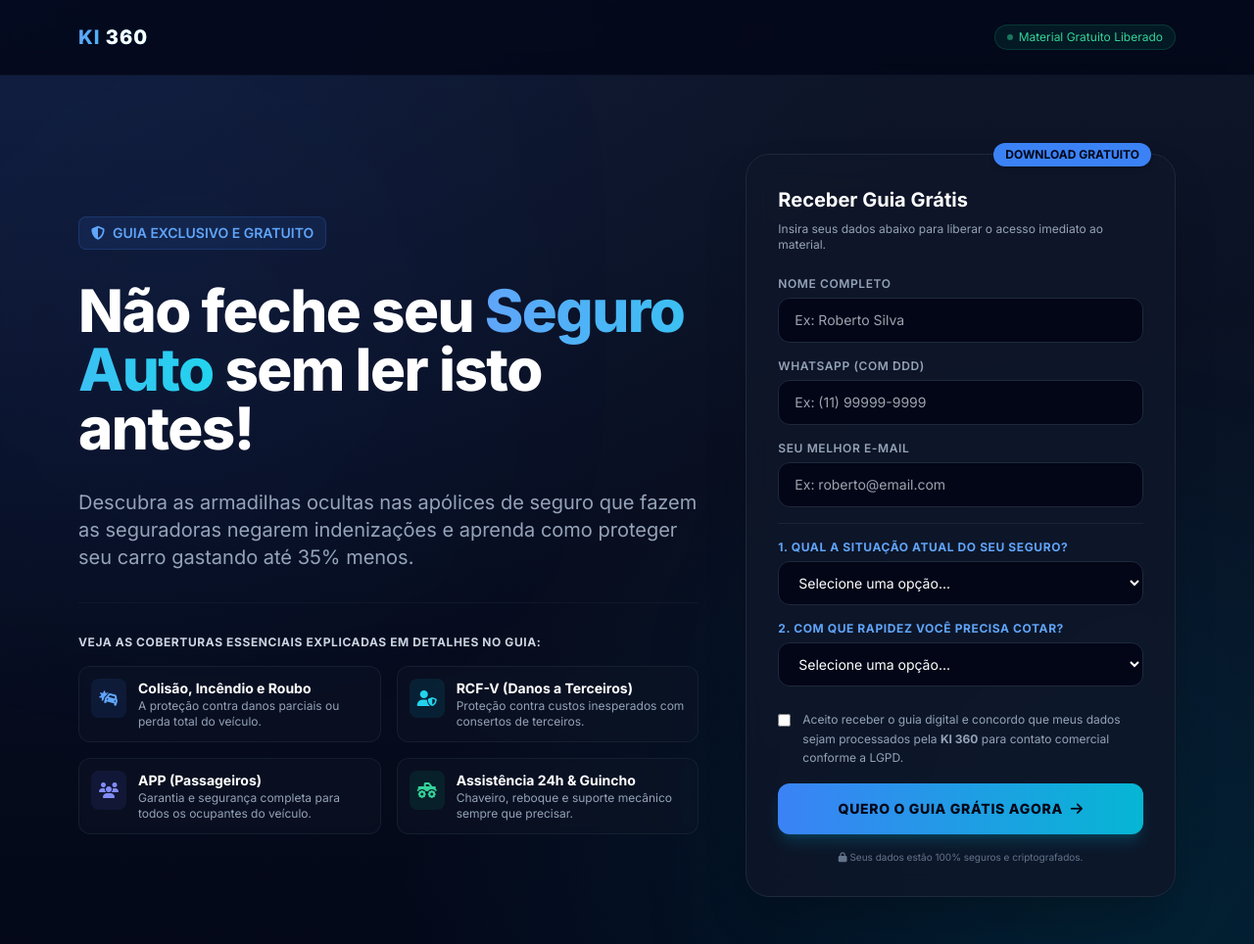
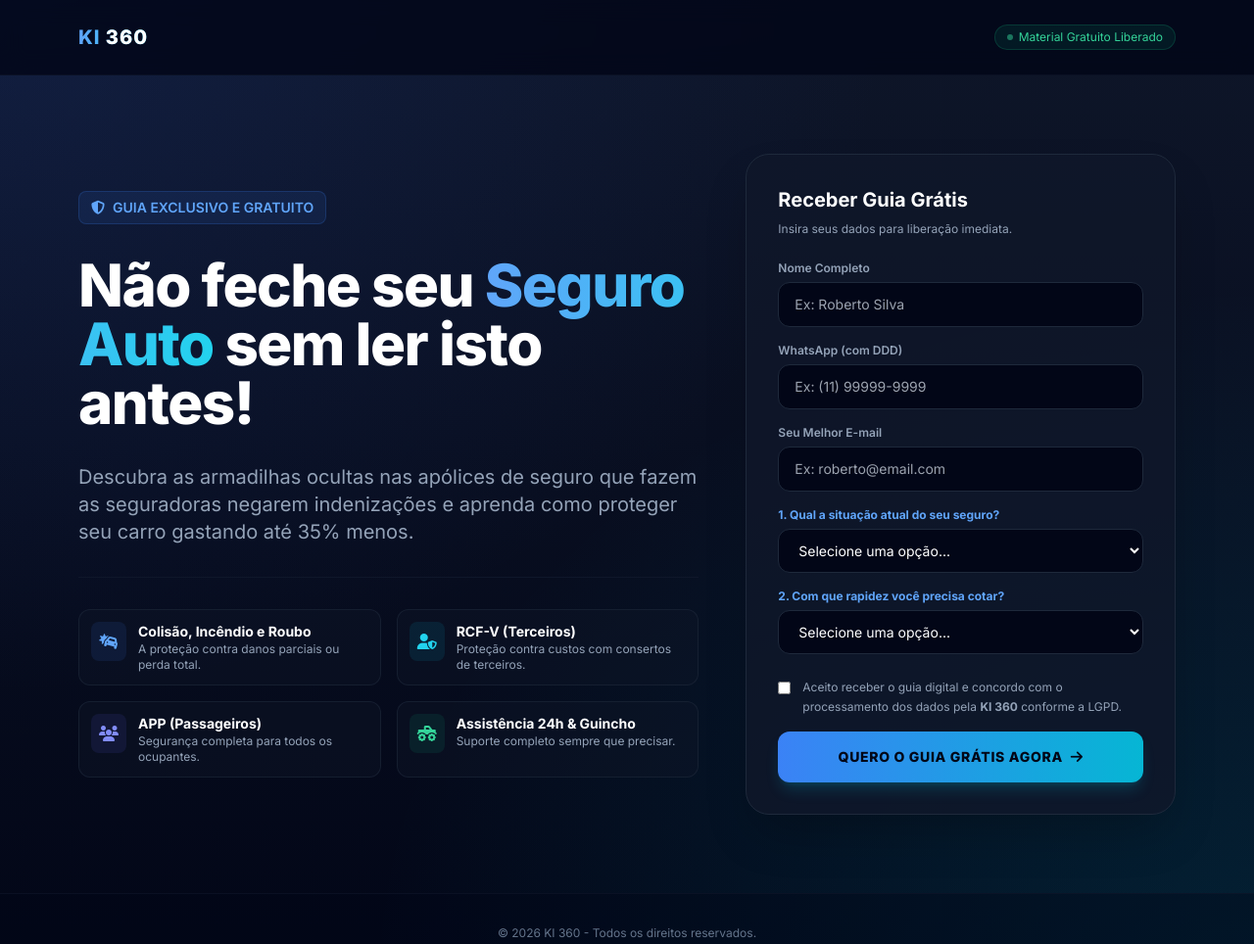
Before and after one commit to iluminelab-Starley/sa, a plain HTML site: page index.html in a window 1280 px wide. Shown: the top 964 px of the page at 98% size. Drawn offline with nearby package versions, Linux system fonts and the light colour scheme.

Commit message:
Update index.html

```diff
--- a/index.html
+++ b/index.html
@@ -4,30 +4,25 @@
     <meta charset="UTF-8">
     <meta name="viewport" content="width=device-width, initial-scale=1.0">
     <title>Guia Seguro Auto Protetor - Baixe Grátis</title>
-    <!-- Tailwind CSS para Design Responsivo de Alta Conversão -->
+    <!-- Tailwind CSS -->
     <script src="https://cdn.tailwindcss.com"></script>
     <!-- Google Fonts -->
     <link href="https://fonts.googleapis.com/css2?family=Inter:wght@300;400;600;700;800&display=swap" rel="stylesheet">
-    <!-- FontAwesome para Ícones -->
+    <!-- FontAwesome -->
     <link rel="stylesheet" href="https://cdnjs.cloudflare.com/ajax/libs/font-awesome/6.4.0/css/all.min.css">
     <style>
-        body {
-            font-family: 'Inter', sans-serif;
-        }
-        /* Background Premium */
+        body { font-family: 'Inter', sans-serif; }
         .bg-nicho-auto {
             background-color: #020617;
             background-image:
                 radial-gradient(at 0% 0%, rgba(30, 58, 138, 0.25) 0px, transparent 50%),
                 radial-gradient(at 100% 100%, rgba(6, 182, 212, 0.15) 0px, transparent 50%),
-                linear-gradient(180deg, rgba(15, 23, 42, 0.95) 0%, rgba(2, 6, 23, 0.98) 100%),
-                repeating-linear-gradient(0deg, transparent, transparent 40px, rgba(255,255,255,0.01) 40px, rgba(255,255,255,0.01) 41px);
+                linear-gradient(180deg, rgba(15, 23, 42, 0.95) 0%, rgba(2, 6, 23, 0.98) 100%);
         }
     </style>
 </head>
-<body class="bg-nicho-auto text-slate-100 min-h-screen selection:bg-blue-500 selection:text-white">
+<body class="bg-nicho-auto text-slate-100 min-h-screen">
 
-    <!-- Header Simples -->
     <header class="py-6 border-b border-slate-900/60 bg-slate-950/80 backdrop-blur-md sticky top-0 z-50">
         <div class="max-w-6xl mx-auto px-4 flex justify-between items-center">
             <div class="text-xl font-extrabold tracking-wider text-transparent bg-clip-text bg-gradient-to-r from-blue-400 to-cyan-400">
@@ -39,155 +34,141 @@
         </div>
     </header>
 
-    <!-- Seção Principal -->
     <main class="relative overflow-hidden py-12 md:py-20">
-
-        <div class="absolute top-20 left-10 w-[300px] h-[300px] bg-blue-600/10 blur-[150px] rounded-full pointer-events-none"></div>
-        <div class="absolute bottom-10 right-10 w-[300px] h-[300px] bg-cyan-600/10 blur-[150px] rounded-full pointer-events-none"></div>
-
         <div class="max-w-6xl mx-auto px-4 relative z-10 grid grid-cols-1 lg:grid-cols-12 gap-12 items-center">
 
-            <!-- Coluna Esquerda: Informações -->
+            <!-- Coluna Esquerda -->
             <div class="lg:col-span-7 space-y-8">
                 <div class="inline-flex items-center gap-2 bg-blue-500/10 text-blue-400 border border-blue-500/20 px-3 py-1.5 rounded-lg text-sm font-semibold">
                     <i class="fa-solid fa-shield-halved"></i> GUIA EXCLUSIVO E GRATUITO
                 </div>
-
                 <h1 class="text-4xl md:text-5xl lg:text-6xl font-black leading-tight text-white tracking-tight">
                     Não feche seu <span class="text-transparent bg-clip-text bg-gradient-to-r from-blue-400 to-cyan-400">Seguro Auto</span> sem ler isto antes!
                 </h1>
-
                 <p class="text-lg md:text-xl text-slate-400 leading-relaxed">
                     Descubra as armadilhas ocultas nas apólices de seguro que fazem as seguradoras negarem indenizações e aprenda como proteger seu carro gastando até 35% menos.
                 </p>
-
                 <hr class="border-slate-900">
-
-                <!-- Lista de Benefícios/Coberturas -->
-                <div>
-                    <h3 class="text-slate-300 font-bold uppercase tracking-wider text-xs mb-4">Veja as coberturas essenciais explicadas em detalhes no guia:</h3>
                 <div class="grid grid-cols-1 sm:grid-cols-2 gap-4">
-
-                        <div class="flex items-start gap-3 p-3 rounded-xl bg-slate-900/40 border border-slate-800/60 backdrop-blur-sm">
+                    <div class="flex items-start gap-3 p-3 rounded-xl bg-slate-900/40 border border-slate-800/60">
                         <div class="p-2 rounded-lg bg-blue-500/10 text-blue-400"><i class="fa-solid fa-car-burst"></i></div>
                         <div>
                             <h4 class="font-bold text-sm text-white">Colisão, Incêndio e Roubo</h4>
-                                <p class="text-xs text-slate-400">A proteção contra danos parciais ou perda total do veículo.</p>
+                            <p class="text-xs text-slate-400">A proteção contra danos parciais ou perda total.</p>
                         </div>
                     </div>
-
-                        <div class="flex items-start gap-3 p-3 rounded-xl bg-slate-900/40 border border-slate-800/60 backdrop-blur-sm">
+                    <div class="flex items-start gap-3 p-3 rounded-xl bg-slate-900/40 border border-slate-800/60">
                         <div class="p-2 rounded-lg bg-cyan-500/10 text-cyan-400"><i class="fa-solid fa-user-shield"></i></div>
                         <div>
-                                <h4 class="font-bold text-sm text-white">RCF-V (Danos a Terceiros)</h4>
-                                <p class="text-xs text-slate-400">Proteção contra custos inesperados com consertos de terceiros.</p>
+                            <h4 class="font-bold text-sm text-white">RCF-V (Terceiros)</h4>
+                            <p class="text-xs text-slate-400">Proteção contra custos com consertos de terceiros.</p>
                         </div>
                     </div>
-
-                        <div class="flex items-start gap-3 p-3 rounded-xl bg-slate-900/40 border border-slate-800/60 backdrop-blur-sm">
+                    <div class="flex items-start gap-3 p-3 rounded-xl bg-slate-900/40 border border-slate-800/60">
                         <div class="p-2 rounded-lg bg-indigo-500/10 text-indigo-400"><i class="fa-solid fa-users"></i></div>
                         <div>
                             <h4 class="font-bold text-sm text-white">APP (Passageiros)</h4>
-                                <p class="text-xs text-slate-400">Garantia e segurança completa para todos os ocupantes do veículo.</p>
+                            <p class="text-xs text-slate-400">Segurança completa para todos os ocupantes.</p>
                         </div>
                     </div>
-
-                        <div class="flex items-start gap-3 p-3 rounded-xl bg-slate-900/40 border border-slate-800/60 backdrop-blur-sm">
+                    <div class="flex items-start gap-3 p-3 rounded-xl bg-slate-900/40 border border-slate-800/60">
                         <div class="p-2 rounded-lg bg-emerald-500/10 text-emerald-400"><i class="fa-solid fa-truck-monster"></i></div>
                         <div>
                             <h4 class="font-bold text-sm text-white">Assistência 24h & Guincho</h4>
-                                <p class="text-xs text-slate-400">Chaveiro, reboque e suporte mecânico sempre que precisar.</p>
+                            <p class="text-xs text-slate-400">Suporte completo sempre que precisar.</p>
                         </div>
-                        </div>
-
                     </div>
                 </div>
             </div>
 
-            <!-- Coluna Direita: Formulário Nativo Integrado -->
+            <!-- Coluna Direita -->
             <div class="lg:col-span-5">
-                <div class="bg-slate-900/80 border border-slate-800 p-6 md:p-8 rounded-3xl shadow-2xl backdrop-blur-md relative">
-                    <div class="absolute -top-3 right-6 bg-blue-500 text-slate-950 font-bold text-xs uppercase px-3 py-1 rounded-full shadow-md">
-                        Download Gratuito
+                <div class="bg-slate-900/80 border border-slate-800 p-6 md:p-8 rounded-3xl shadow-2xl relative">
+                    <h2 class="text-xl font-bold text-white mb-2">Receber Guia Grátis</h2>
+                    <p class="text-xs text-slate-400 mb-6">Insira seus dados para liberação imediata.</p>
+
+                    <form id="leadForm" class="space-y-4">
+                        <div>
+                            <label class="block text-xs font-semibold text-slate-400 mb-1.5">Nome Completo</label>
+                            <input type="text" id="first_name" required placeholder="Ex: Roberto Silva" class="w-full bg-slate-950 border border-slate-800 focus:border-blue-500 rounded-xl px-4 py-3 text-sm text-white outline-none">
                         </div>
-
-                    <h2 class="text-xl font-bold text-white mb-2">Receber Guia Grátis</h2>
-                    <p class="text-xs text-slate-400 mb-6">Insira seus dados abaixo para liberar o acesso imediato ao material.</p>
-
-                    <!-- Formulário apontando para o endpoint correto do funil básico do Systeme.io -->
-                    <form action="https://iluminelab.systeme.io/8e2a073b" method="POST" class="space-y-4">
-
-                        <!-- Nome -->
                         <div>
-                            <label class="block text-xs font-semibold uppercase tracking-wider text-slate-400 mb-1.5">Nome Completo</label>
-                            <input type="text" name="first_name" required placeholder="Ex: Roberto Silva" class="w-full bg-slate-950 border border-slate-800 focus:border-blue-500 focus:ring-2 focus:ring-blue-500/20 rounded-xl px-4 py-3 text-sm text-white transition-all outline-none">
+                            <label class="block text-xs font-semibold text-slate-400 mb-1.5">WhatsApp (com DDD)</label>
+                            <input type="tel" id="phone" required placeholder="Ex: (11) 99999-9999" class="w-full bg-slate-950 border border-slate-800 focus:border-blue-500 rounded-xl px-4 py-3 text-sm text-white outline-none">
                         </div>
-
-                        <!-- WhatsApp -->
                         <div>
-                            <label class="block text-xs font-semibold uppercase tracking-wider text-slate-400 mb-1.5">WhatsApp (com DDD)</label>
-                            <input type="tel" name="phone" required placeholder="Ex: (11) 99999-9999" class="w-full bg-slate-950 border border-slate-800 focus:border-blue-500 focus:ring-2 focus:ring-blue-500/20 rounded-xl px-4 py-3 text-sm text-white transition-all outline-none">
+                            <label class="block text-xs font-semibold text-slate-400 mb-1.5">Seu Melhor E-mail</label>
+                            <input type="email" id="email" required placeholder="Ex: roberto@email.com" class="w-full bg-slate-950 border border-slate-800 focus:border-blue-500 rounded-xl px-4 py-3 text-sm text-white outline-none">
                         </div>
-
-                        <!-- Email -->
                         <div>
-                            <label class="block text-xs font-semibold uppercase tracking-wider text-slate-400 mb-1.5">Seu Melhor E-mail</label>
-                            <input type="email" name="email" required placeholder="Ex: roberto@email.com" class="w-full bg-slate-950 border border-slate-800 focus:border-blue-500 focus:ring-2 focus:ring-blue-500/20 rounded-xl px-4 py-3 text-sm text-white transition-all outline-none">
-                        </div>
-
-                        <hr class="border-slate-800/80 my-4">
-
-                        <!-- PERGUNTA 1 DE QUALIFICAÇÃO (Dropdown Customizado) -->
-                        <div>
-                            <label class="block text-xs font-bold uppercase tracking-wider text-blue-400 mb-1.5">1. Qual a situação atual do seu seguro?</label>
-                            <select name="pergunta_situacao_seguro" required class="w-full bg-slate-950 border border-slate-800 focus:border-blue-500 focus:ring-2 focus:ring-blue-500/20 rounded-xl px-4 py-3 text-sm text-white transition-all outline-none cursor-pointer">
-                                <option value="" disabled selected class="text-slate-500">Selecione uma opção...</option>
-                                <option value="Vencendo nos próximos 30 dias" class="bg-slate-950 text-white">Meu seguro está vencendo nos próximos 30 dias</option>
-                                <option value="Tenho seguro mas vence depois" class="bg-slate-950 text-white">Tenho seguro, mas o vencimento ainda demora</option>
-                                <option value="Nao tenho seguro atualmente" class="bg-slate-950 text-white">Não tenho seguro e quero apenas conhecer mais</option>
+                            <label class="block text-xs font-bold text-blue-400 mb-1.5">1. Qual a situação atual do seu seguro?</label>
+                            <select id="pergunta_situacao_seguro" required class="w-full bg-slate-950 border border-slate-800 focus:border-blue-500 rounded-xl px-4 py-3 text-sm text-white outline-none">
+                                <option value="" disabled selected>Selecione uma opção...</option>
+                                <option value="Vencendo nos próximos 30 dias">Meu seguro está vencendo nos próximos 30 dias</option>
+                                <option value="Tenho seguro mas vence depois">Tenho seguro, mas o vencimento ainda demora</option>
+                                <option value="Nao tenho seguro atualmente">Não tenho seguro e quero apenas conhecer mais</option>
                             </select>
                         </div>
-
-                        <!-- PERGUNTA 2 DE QUALIFICAÇÃO (Dropdown Customizado) -->
                         <div>
-                            <label class="block text-xs font-bold uppercase tracking-wider text-blue-400 mb-1.5">2. Com que rapidez você precisa cotar?</label>
-                            <select name="pergunta_urgencia" required class="w-full bg-slate-950 border border-slate-800 focus:border-blue-500 focus:ring-2 focus:ring-blue-500/20 rounded-xl px-4 py-3 text-sm text-white transition-all outline-none cursor-pointer">
-                                <option value="" disabled selected class="text-slate-500">Selecione uma opção...</option>
-                                <option value="Preciso fechar imediatamente" class="bg-slate-950 text-white">Preciso de propostas comerciais imediatamente</option>
-                                <option value="Quero fazer cotacoes para planejar" class="bg-slate-950 text-white">Quero simular para comparar preços sem pressa</option>
-                                <option value="Apenas estudando opções" class="bg-slate-950 text-white">Apenas lendo o material, não pretendo contratar agora</option>
+                            <label class="block text-xs font-bold text-blue-400 mb-1.5">2. Com que rapidez você precisa cotar?</label>
+                            <select id="pergunta_urgencia" required class="w-full bg-slate-950 border border-slate-800 focus:border-blue-500 rounded-xl px-4 py-3 text-sm text-white outline-none">
+                                <option value="" disabled selected>Selecione uma opção...</option>
+                                <option value="Preciso fechar imediatamente">Preciso de propostas comerciais imediatamente</option>
+                                <option value="Quero fazer cotacoes para planejar">Quero simular para comparar preços sem pressa</option>
+                                <option value="Apenas estudando opções">Apenas lendo o material, não pretendo contratar agora</option>
                             </select>
                         </div>
-
-                        <!-- Aceite LGPD -->
                         <div class="pt-2">
-                            <label class="flex items-start gap-3 cursor-pointer group">
-                                <input type="checkbox" required class="mt-1 rounded border-slate-800 bg-slate-950 text-blue-500 focus:ring-0 focus:ring-offset-0 cursor-pointer">
-                                <span class="text-xs text-slate-400 group-hover:text-slate-300 transition-colors leading-relaxed">
-                                    Aceito receber o guia digital e concordo que meus dados sejam processados pela <strong>KI 360</strong> para contato comercial conforme a LGPD.
+                            <label class="flex items-start gap-3 cursor-pointer">
+                                <input type="checkbox" required class="mt-1 rounded border-slate-800 bg-slate-950 text-blue-500 focus:ring-0">
+                                <span class="text-xs text-slate-400 leading-relaxed">
+                                    Aceito receber o guia digital e concordo com o processamento dos dados pela <strong>KI 360</strong> conforme a LGPD.
                                 </span>
                             </label>
                         </div>
-
-                        <!-- Botão de Envio -->
-                        <button type="submit" class="w-full bg-gradient-to-r from-blue-500 to-cyan-500 hover:from-blue-600 hover:to-cyan-600 text-slate-950 font-extrabold py-4 px-6 rounded-xl text-sm uppercase tracking-wider transition-all duration-300 transform hover:-translate-y-0.5 shadow-lg shadow-cyan-500/20 flex items-center justify-center gap-2 mt-4 cursor-pointer">
+                        <button type="submit" id="submitBtn" class="w-full bg-gradient-to-r from-blue-500 to-cyan-500 text-slate-950 font-extrabold py-4 rounded-xl text-sm uppercase tracking-wider hover:from-blue-600 hover:to-cyan-600 transition-all shadow-lg shadow-cyan-500/20 flex items-center justify-center gap-2 mt-4">
                             Quero o Guia Grátis Agora <i class="fa-solid fa-arrow-right"></i>
                         </button>
-
-                        <p class="text-[10px] text-center text-slate-500 mt-2">
-                            <i class="fa-solid fa-lock"></i> Seus dados estão 100% seguros e criptografados.
-                        </p>
                     </form>
                 </div>
             </div>
-
         </div>
     </main>
 
-    <!-- Rodapé -->
     <footer class="py-8 bg-slate-950/40 border-t border-slate-900/60 text-center text-xs text-slate-500">
         <p class="mb-2">© 2026 KI 360 - Todos os direitos reservados.</p>
     </footer>
 
+    <script>
+        document.getElementById('leadForm').addEventListener('submit', async function(e) {
+            e.preventDefault();
+            const btn = document.getElementById('submitBtn');
+            btn.innerText = "Processando...";
+            btn.disabled = true;
+
+            const data = {
+                first_name: document.getElementById('first_name').value,
+                phone: document.getElementById('phone').value,
+                email: document.getElementById('email').value,
+                pergunta_situacao_seguro: document.getElementById('pergunta_situacao_seguro').value,
+                pergunta_urgencia: document.getElementById('pergunta_urgencia').value
+            };
+
+            try {
+                // ENVIO SEGURO VIA WEBHOOK CONFIGURADO
+                await fetch('https://hook.us2.make.com/pplr4kn98i1g6pkjguft3ar0tacvrxmd', {
+                    method: 'POST',
+                    headers: { 'Content-Type': 'application/json' },
+                    body: JSON.stringify(data)
+                });
+
+                // Redireciona para a página de obrigado do funil após salvar os dados no webhook
+                window.location.href = "https://iluminelab.systeme.io/8e2a073b";[cite: 1]
+            } catch (error) {
+                // Garante que o usuário avance mesmo em oscilações de rede
+                window.location.href = "https://iluminelab.systeme.io/8e2a073b";[cite: 1]
+            }
+        });
+    </script>
 </body>
 </html>
```
Lines whose indentation alone changed are shown as unchanged.
